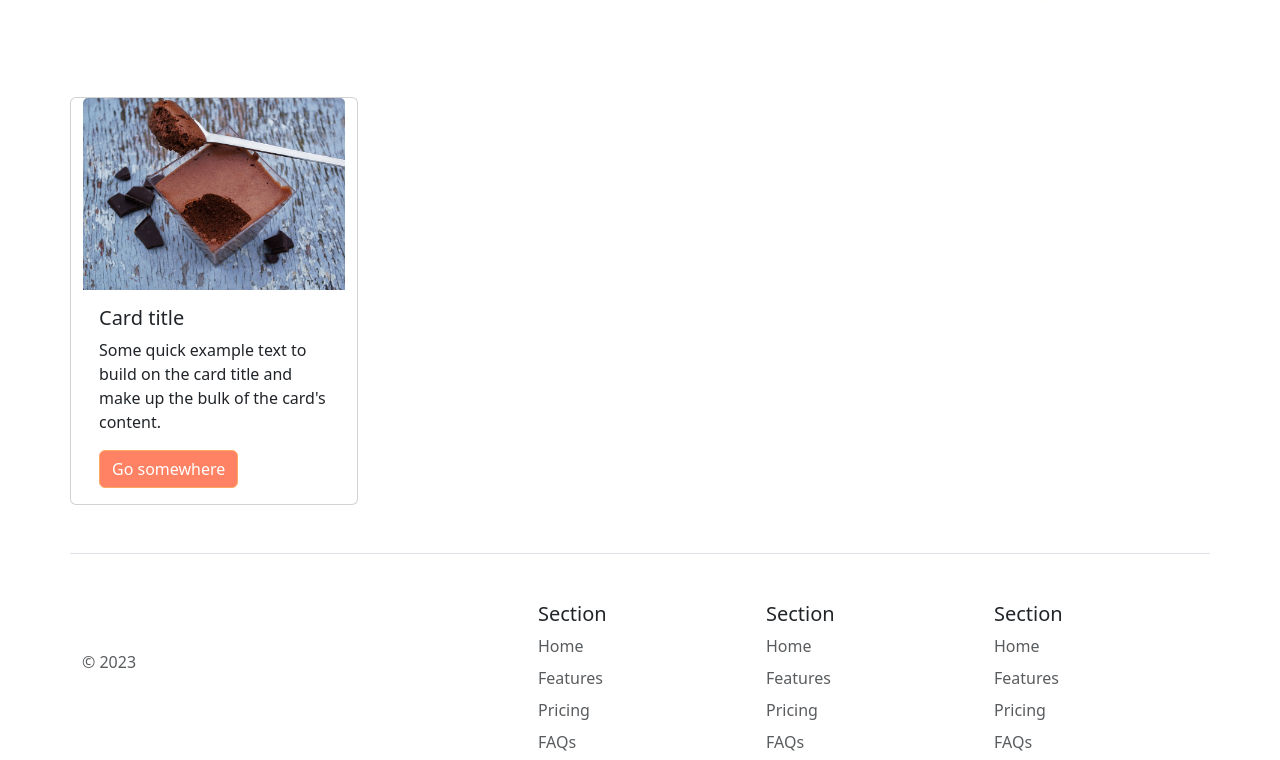
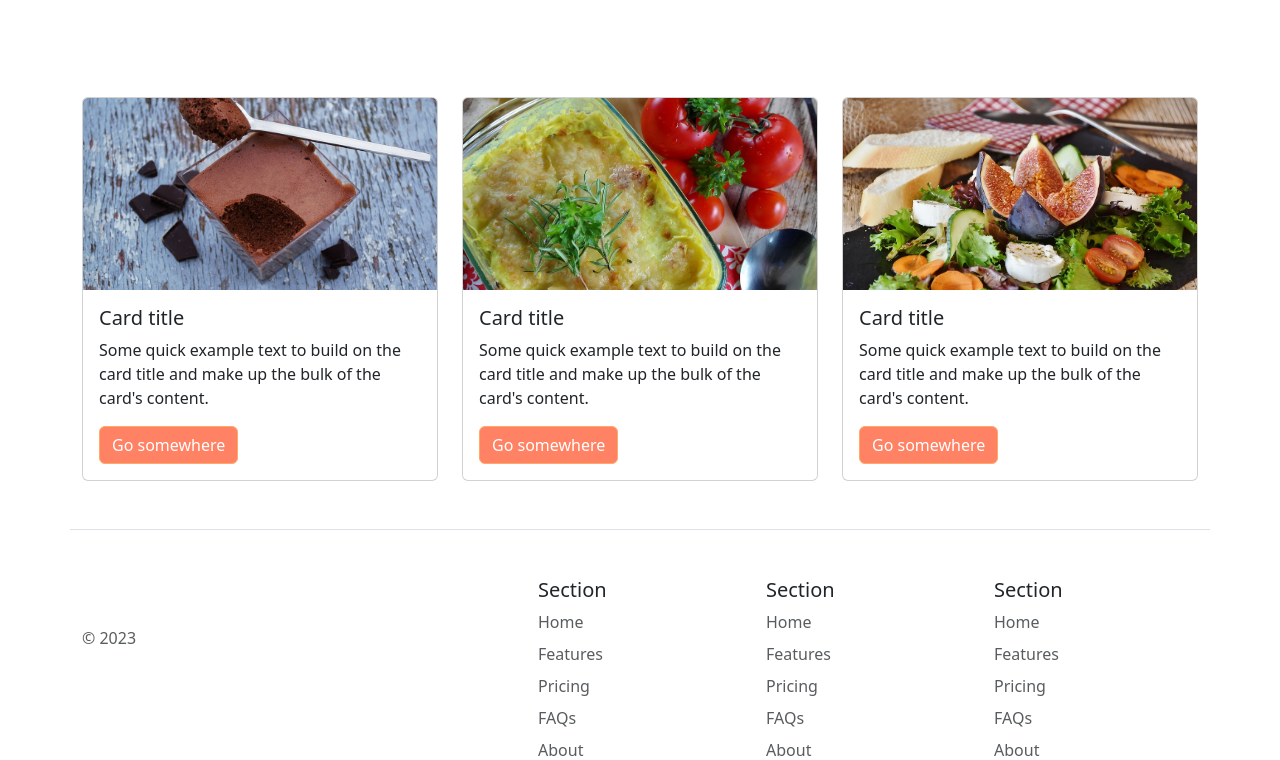
Before and after one commit to ando83/recette-cuisine-php, a PHP site: page / in a window 1280 px wide. Shown: the part 636-1396 px from the top of the page. Run offline with PHP 8.4, Linux system fonts and the light colour scheme.

Commit message:
Update index.php

```diff
--- a/index.php
+++ b/index.php
@@ -8,7 +8,7 @@
     integrity="sha384-T3c6CoIi6uLrA9TneNEoa7RxnatzjcDSCmG1MXxSR1GAsXEV/Dwwykc2MPK8M2HN" crossorigin="anonymous">
   <link rel="stylesheet" href="assets/css/override-bootstrap.css">
   <link rel="styleshet" href="assets/css/style.css">
-  <title>Cuisinea</title>
+  <title>Cuisinella</title>
 </head>
 
 <body>
@@ -59,7 +59,9 @@
     </div>
 
     <div class="row">
-      <div class="card" style="width: 18rem;">
+
+      <div class="col-md-4">
+        <div class="card">
           <img src="uploads/recipes/1-chocolate-au-mousse.jpg" class="card-img-top" alt="...">
           <div class="card-body">
             <h5 class="card-title">Card title</h5>
@@ -68,6 +70,32 @@
             <a href="#" class="btn btn-primary">Go somewhere</a>
           </div>
         </div>
+      </div>
+
+      <div class="col-md-4">
+        <div class="card">
+          <img src="uploads/recipes/2-gratin-dauphinois.jpg" class="card-img-top" alt="...">
+          <div class="card-body">
+            <h5 class="card-title">Card title</h5>
+            <p class="card-text">Some quick example text to build on the card title and make up the bulk of the card's
+              content.</p>
+            <a href="#" class="btn btn-primary">Go somewhere</a>
+          </div>
+        </div>
+      </div>
+
+      <div class="col-md-4">
+        <div class="card">
+          <img src="uploads/recipes/3-salade.jpg" class="card-img-top" alt="...">
+          <div class="card-body">
+            <h5 class="card-title">Card title</h5>
+            <p class="card-text">Some quick example text to build on the card title and make up the bulk of the card's
+              content.</p>
+            <a href="#" class="btn btn-primary">Go somewhere</a>
+          </div>
+        </div>
+      </div>
+
     </div>
 
     <footer class="row row-cols-1 row-cols-sm-2 row-cols-md-5 py-5 my-5 border-top">
```
Lines whose indentation alone changed are shown as unchanged.
